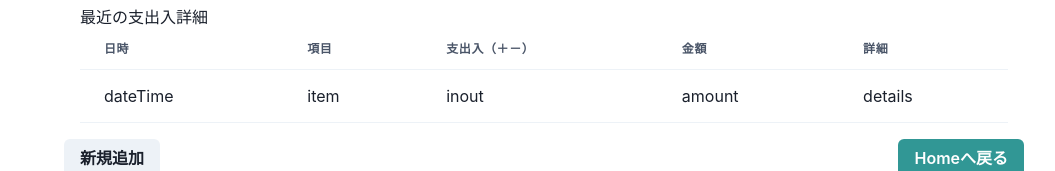
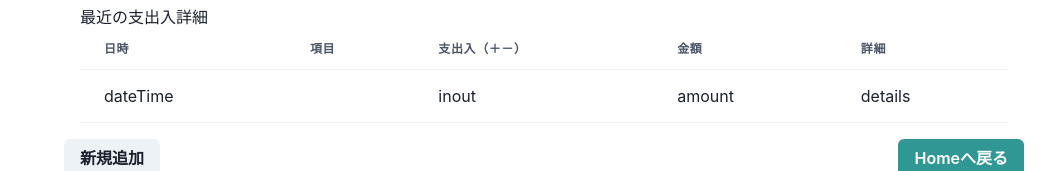
Before and after one commit to scla-sagauniv/yochiyochi-hackers, a Next.js app: page /saku in a window 1280 px wide. Shown: the part 174-345 px from the top of the page, without its empty margins (96-1151 px from the left). Built offline with nearby package versions, Linux system fonts and the light colour scheme.

Commit message:
データの保存方法を変えるのでセーブ，

```diff
--- a/app/saku/page.tsx
+++ b/app/saku/page.tsx
@@ -151,7 +151,23 @@ export default function Page() {
   }
 
   //データをlocalstorageから持ってくる．
+  // localStorageからデータを取得
+  const dataString = localStorage.getItem("data");
+  const [item, setItem] = useState('');
 
+
+  if (dataString !== null) {
+    // データがnullでない場合、文字列から配列に変換
+    const dataArray = JSON.parse(dataString);
+
+    // 配列から一つの要素を取得（例えば最初の要素）
+    const item = dataArray[3];
+
+
+    console.log(item);
+  } else {
+    console.log("データが見つかりませんでした。");
+  }
 
 
 
@@ -188,7 +204,7 @@ export default function Page() {
 
                   <Tr>
                     <Td>dateTime</Td>
-                    <Td>item</Td>
+                    <Td>{item}</Td>
                     <Td>inout</Td>
                     <Td>amount</Td>
                     <Td>details</Td>
```
